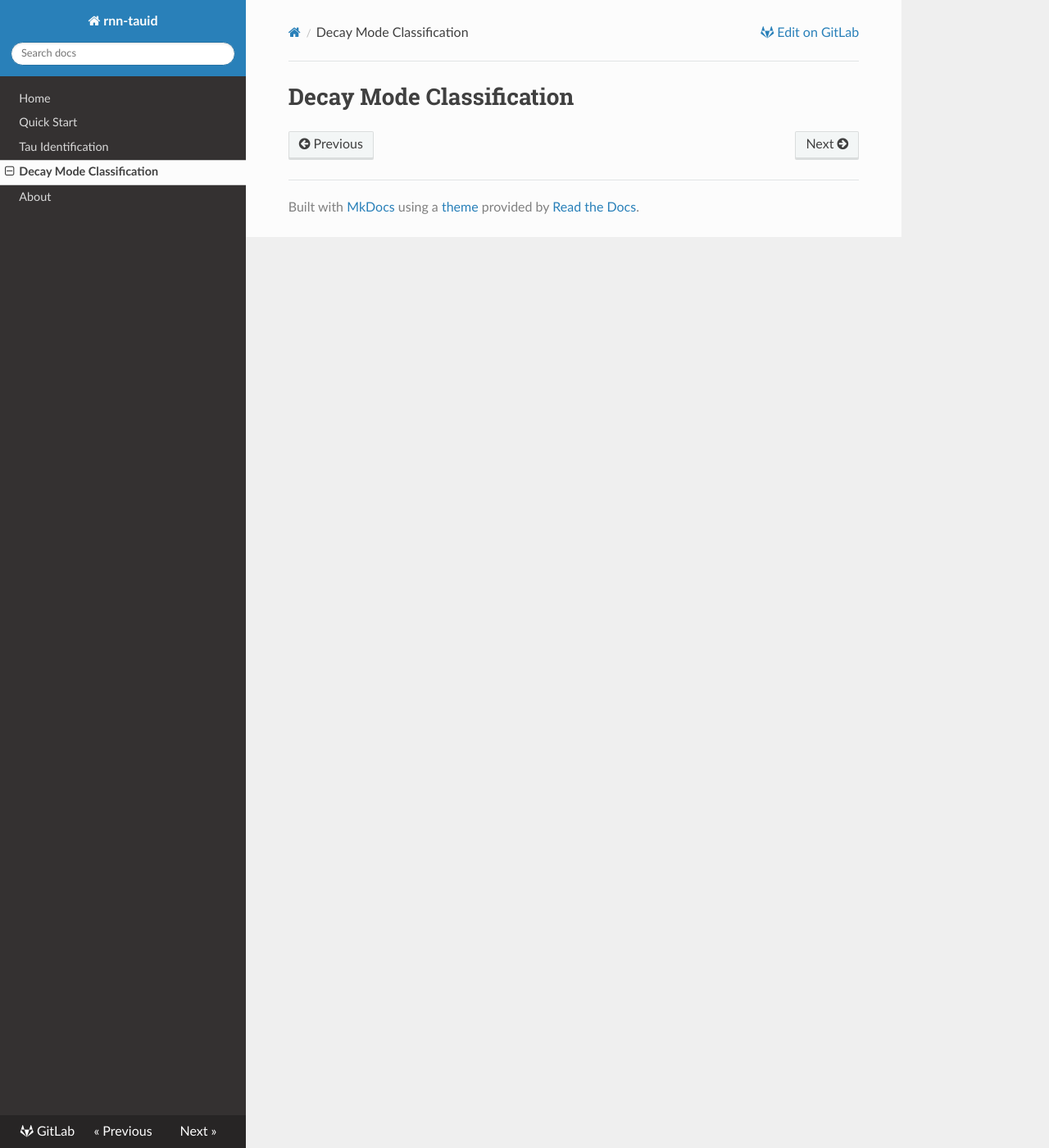
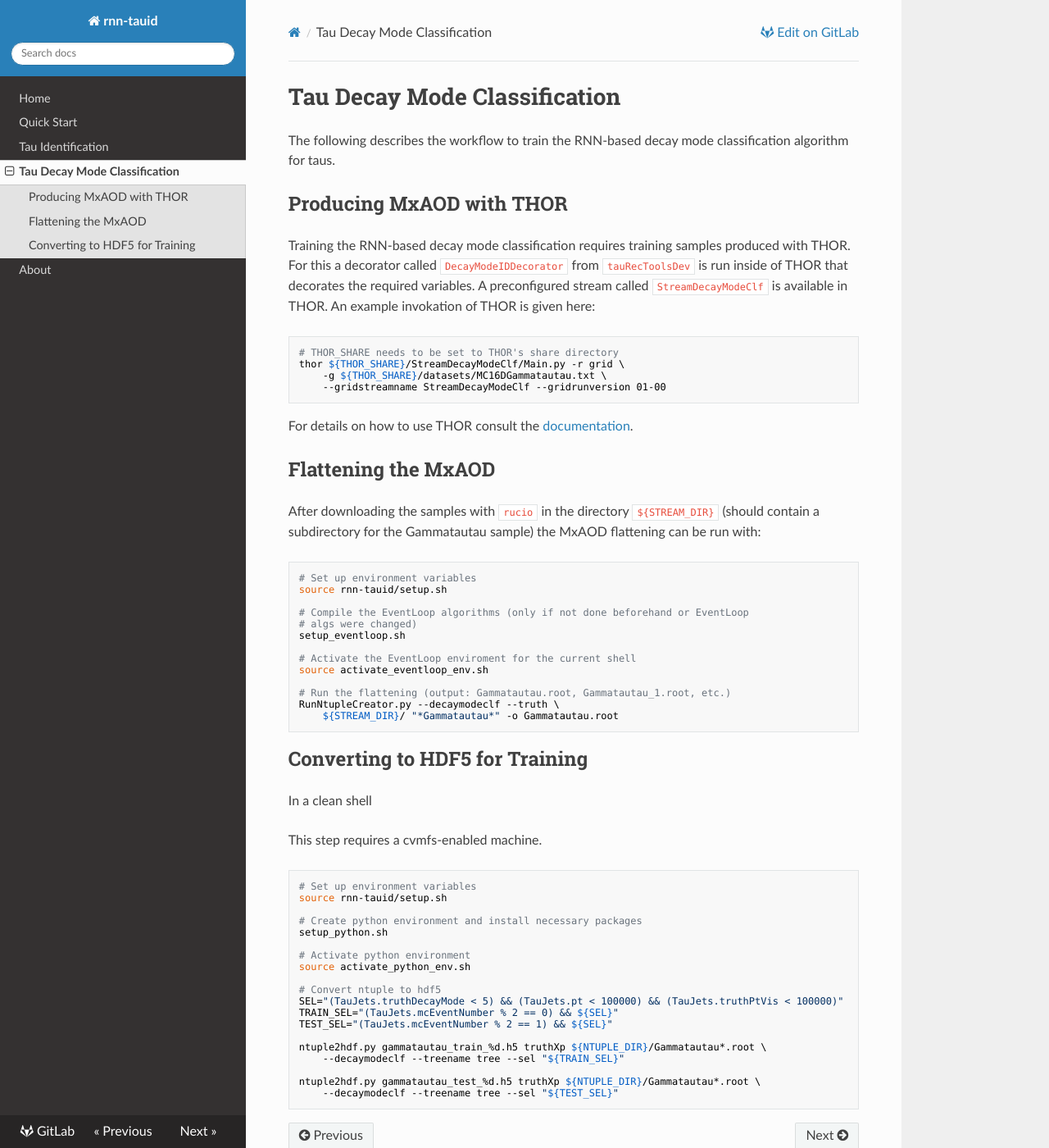
Before and after one commit to chrisdeutsch/rnn-tauid, an MkDocs documentation site: the page built from docs/decaymode-workflow.md, in a window 1280 px wide and 1400 px high. Shown: the whole window at 82% size. Built offline with MkDocs 1.6.1, drawn with Linux system fonts in a browser that asks for light colours; nearby versions of some CDN libraries; old or Windows-style settings are respelled for this version of MkDocs.

Commit message:
Docs for decay mode classification workflow

````diff
--- a/docs/decaymode-workflow.md
+++ b/docs/decaymode-workflow.md
@@ -1 +1,72 @@
-# Decay Mode Classification
+# Tau Decay Mode Classification
+
+The following describes the workflow to train the RNN-based decay mode
+classification algorithm for taus.
+
+## Producing MxAOD with THOR
+
+Training the RNN-based decay mode classification requires training samples
+produced with THOR. For this a decorator called `DecayModeIDDecorator` from
+`tauRecToolsDev` is run inside of THOR that decorates the required variables. A
+preconfigured stream called `StreamDecayModeClf` is available in THOR. An
+example invokation of THOR is given here:
+
+```bash
+# THOR_SHARE needs to be set to THOR's share directory
+thor ${THOR_SHARE}/StreamDecayModeClf/Main.py -r grid \
+    -g ${THOR_SHARE}/datasets/MC16DGammatautau.txt \
+    --gridstreamname StreamDecayModeClf --gridrunversion 01-00
+```
+
+For details on how to use THOR consult the
+[documentation](https://gitlab.cern.ch/atlas-perf-tau/THOR/blob/master/README.rst).
+
+## Flattening the MxAOD
+
+After downloading the samples with `rucio` in the directory `${STREAM_DIR}`
+(should contain a subdirectory for the Gammatautau sample) the MxAOD flattening
+can be run with:
+
+```bash
+# Set up environment variables
+source rnn-tauid/setup.sh
+
+# Compile the EventLoop algorithms (only if not done beforehand or EventLoop
+# algs were changed)
+setup_eventloop.sh
+
+# Activate the EventLoop enviroment for the current shell
+source activate_eventloop_env.sh
+
+# Run the flattening (output: Gammatautau.root, Gammatautau_1.root, etc.)
+RunNtupleCreator.py --decaymodeclf --truth \
+    ${STREAM_DIR}/ "*Gammatautau*" -o Gammatautau.root
+```
+
+## Converting to HDF5 for Training
+
+In a clean shell
+
+This step requires a cvmfs-enabled machine.
+
+```bash
+# Set up environment variables
+source rnn-tauid/setup.sh
+
+# Create python environment and install necessary packages
+setup_python.sh
+
+# Activate python environment
+source activate_python_env.sh
+
+# Convert ntuple to hdf5
+SEL="(TauJets.truthDecayMode < 5) && (TauJets.pt < 100000) && (TauJets.truthPtVis < 100000)"
+TRAIN_SEL="(TauJets.mcEventNumber % 2 == 0) && ${SEL}"
+TEST_SEL="(TauJets.mcEventNumber % 2 == 1) && ${SEL}"
+
+ntuple2hdf.py gammatautau_train_%d.h5 truthXp ${NTUPLE_DIR}/Gammatautau*.root \
+    --decaymodeclf --treename tree --sel "${TRAIN_SEL}"
+
+ntuple2hdf.py gammatautau_test_%d.h5 truthXp ${NTUPLE_DIR}/Gammatautau*.root \
+    --decaymodeclf --treename tree --sel "${TEST_SEL}"
+```
--- a/mkdocs.yml
+++ b/mkdocs.yml
@@ -10,7 +10,7 @@ pages:
   - Home: 'index.md'
   - Quick Start: 'quick-start.md'
   - Tau Identification: 'tauid-workflow.md'
-  - Decay Mode Classification: 'decaymode-workflow.md'
+  - Tau Decay Mode Classification: 'decaymode-workflow.md'
   - About: 'about.md'
 
 plugins:
````
Also changed, not shown: README.md (+2 -2 lines), docs/quick-start.md (+2 -0 lines), docs/tauid-workflow.md (+2 -0 lines).
